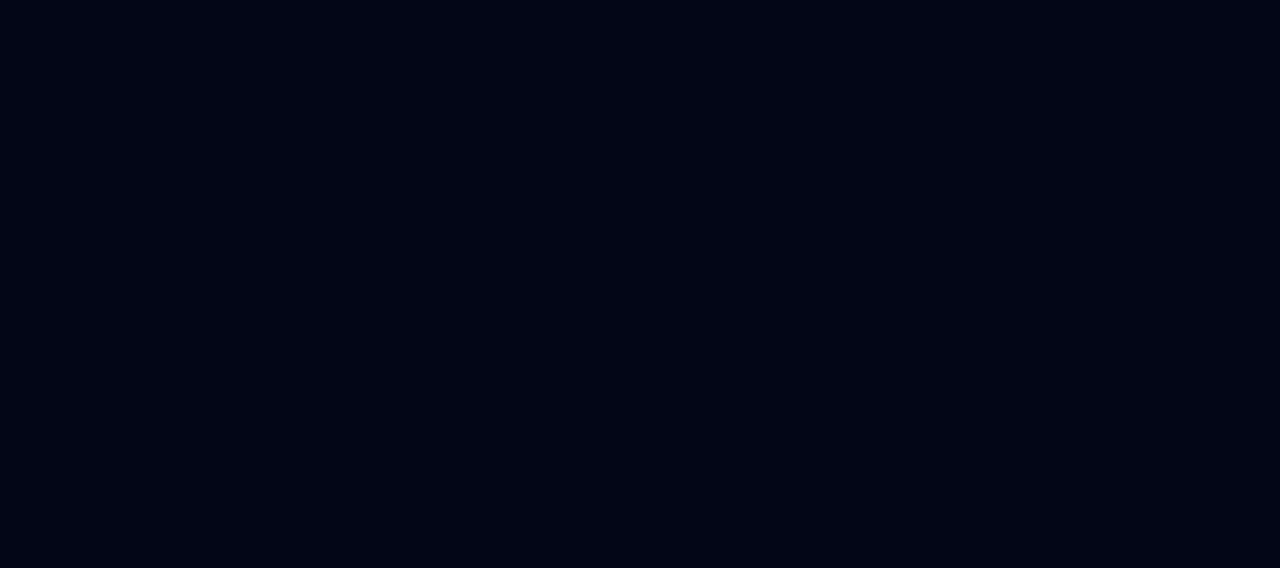
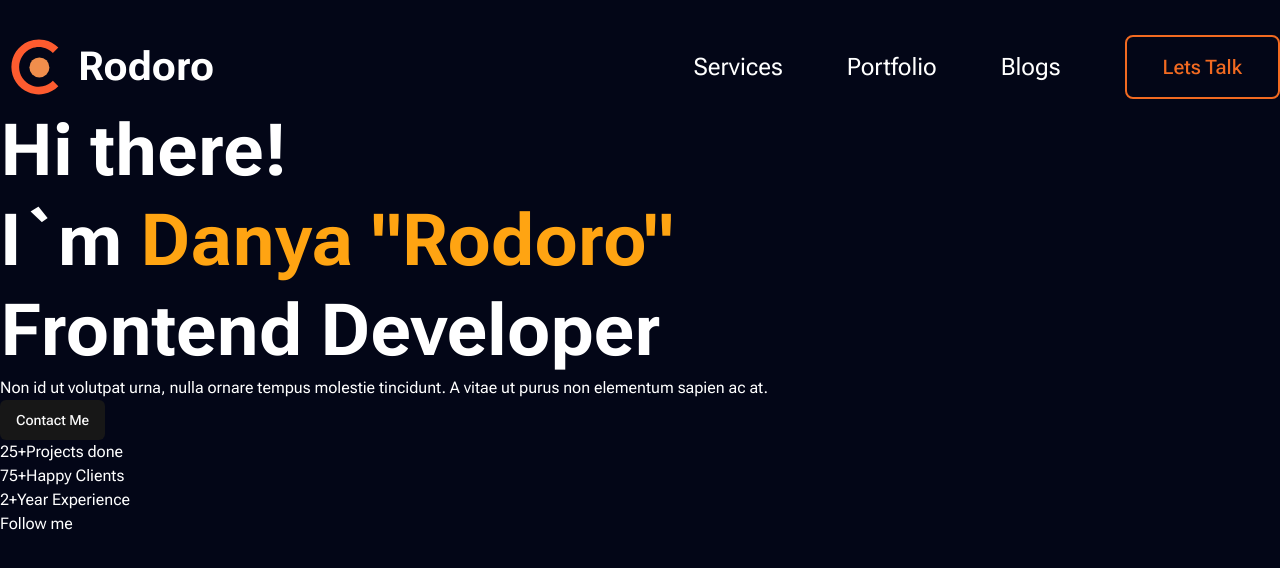
Before and after one commit to Rodoro/portfolio_v2, a Next.js app: page / in a window 1280 px wide. Shown: the top 568 px of the page. Built offline with nearby package versions, Linux system fonts and the light colour scheme.

Commit message:
Add header

```diff
--- a/package.json
+++ b/package.json
@@ -9,6 +9,7 @@
     "lint": "next lint"
   },
   "dependencies": {
+    "@radix-ui/react-slot": "^1.1.1",
     "class-variance-authority": "^0.7.1",
     "clsx": "^2.1.1",
     "framer-motion": "^11.13.3",
--- a/src/app/globals.css
+++ b/src/app/globals.css
@@ -5,6 +5,8 @@
 :root {
   --color-background: #030617;
   --color-text: #ffffff;
+  --color-primary: #F26A21;
+  --color-accent: #FFA412
 }
 
 body {
@@ -32,7 +34,7 @@ body {
     --destructive: 0 84.2% 60.2%;
     --destructive-foreground: 0 0% 98%;
     --border: 0 0% 89.8%;
-    --input: 0 0% 89.8%;
+    --input: #F26A21;
     --ring: 0 0% 3.9%;
     --chart-1: 12 76% 61%;
     --chart-2: 173 58% 39%;
--- a/src/app/layout.tsx
+++ b/src/app/layout.tsx
@@ -1,6 +1,7 @@
 import type { Metadata } from "next";
 import "./globals.css";
 import { Roboto_Flex } from "next/font/google";
+import Header from "@/widgets/ui/layout/Header/Header";
 
 const roboto = Roboto_Flex({
   subsets: ["latin"],
@@ -21,7 +22,8 @@ export default function RootLayout({
 }>) {
   return (
     <html lang="en">
-      <body className={`${roboto.variable}`}>
+      <body className={`${roboto.variable} flex flex-col items-center max-w-[1440px] mx-auto mt-7`}>
+        <Header />
         {children}
       </body>
     </html>
--- a/src/app/page.tsx
+++ b/src/app/page.tsx
@@ -2,8 +2,8 @@ import About from "@/widgets/ui/pages/Main/About/About";
 
 export default function Home() {
   return (
-    <>
+    <main className="w-full">
       <About />
-    </>
+    </main>
   );
 }
--- /dev/null
+++ b/src/shared/ui/Link.tsx
@@ -0,0 +1,11 @@
+import React from 'react'
+import Link from 'next/link'
+
+export default function CustomLink({ href, children }: { href: string, children: React.ReactNode }) {
+    // TODO: Анимацию при ховере появление снизу полоски
+    return (
+        <Link href={href}>
+            {children}
+        </Link>
+    )
+}
--- /dev/null
+++ b/src/shared/ui/Logo.tsx
@@ -0,0 +1,14 @@
+import Link from 'next/link'
+import React from 'react'
+
+export default function Logo() {
+    return (
+        <Link href={'/'} className='flex flex-row items-center font-bold text-[40px]'>
+            <svg width={78} height={78} viewBox="0 0 78 78" fill="none" xmlns="http://www.w3.org/2000/svg">
+                <path d="M58.3363 19.4454C54.4904 15.5995 49.5903 12.9804 44.2559 11.9193C38.9214 10.8582 33.392 11.4028 28.3671 13.4842C23.3421 15.5656 19.0472 19.0903 16.0255 23.6127C13.0037 28.135 11.3909 33.4519 11.3909 38.8909C11.3909 44.3299 13.0037 49.6467 16.0255 54.169C19.0472 58.6914 23.3421 62.2161 28.3671 64.2976C33.392 66.379 38.9214 66.9236 44.2559 65.8625C49.5903 64.8014 54.4904 62.1822 58.3363 58.3363L52.8745 52.8745C50.1088 55.6402 46.5851 57.5237 42.7489 58.2867C38.9128 59.0498 34.9366 58.6581 31.323 57.1614C27.7094 55.6646 24.6209 53.1299 22.4479 49.8777C20.2749 46.6256 19.115 42.8022 19.115 38.8909C19.115 34.9796 20.2749 31.1561 22.4479 27.904C24.6209 24.6519 27.7094 22.1172 31.323 20.6204C34.9366 19.1236 38.9128 18.732 42.7489 19.495C46.5851 20.2581 50.1088 22.1415 52.8745 24.9072L58.3363 19.4454Z" fill="#FD5B2F" />
+                <circle cx="39.3906" cy="39.3909" r={10} fill="#F08E4C" />
+            </svg>
+            Rodoro
+        </Link>
+    )
+}
--- /dev/null
+++ b/src/shared/ui/button.tsx
@@ -0,0 +1,58 @@
+import * as React from "react"
+import { Slot } from "@radix-ui/react-slot"
+import { cva, type VariantProps } from "class-variance-authority"
+
+import { cn } from "@/shared/lib/utils"
+
+const buttonVariants = cva(
+  "inline-flex items-center justify-center gap-2 whitespace-nowrap rounded-md text-sm font-medium ring-offset-background transition-colors focus-visible:outline-none focus-visible:ring-2 focus-visible:ring-ring focus-visible:ring-offset-2 disabled:pointer-events-none disabled:opacity-50 [&_svg]:pointer-events-none [&_svg]:size-4 [&_svg]:shrink-0",
+  {
+    variants: {
+      variant: {
+        default: "bg-primary text-primary-foreground hover:bg-primary/90",
+        destructive:
+          "bg-destructive text-destructive-foreground hover:bg-destructive/90",
+        outline:
+          "border border-2 border-input bg-background hover:bg-accent/10 text-input",
+        // TODO: Добавить анимацию заливки кнопки
+        secondary:
+          "bg-secondary text-secondary-foreground hover:bg-secondary/80",
+        ghost: "hover:bg-accent hover:text-accent-foreground",
+        link: "text-primary underline-offset-4 hover:underline",
+      },
+      size: {
+        default: "h-10 px-4 py-2",
+        sm: "h-9 rounded-md px-3",
+        lg: "h-11 rounded-md px-8",
+        xl: "h-16 rounded-lg px-9",
+        icon: "h-10 w-10",
+      },
+    },
+    defaultVariants: {
+      variant: "default",
+      size: "default",
+    },
+  }
+)
+
+export interface ButtonProps
+  extends React.ButtonHTMLAttributes<HTMLButtonElement>,
+  VariantProps<typeof buttonVariants> {
+  asChild?: boolean
+}
+
+const Button = React.forwardRef<HTMLButtonElement, ButtonProps>(
+  ({ className, variant, size, asChild = false, ...props }, ref) => {
+    const Comp = asChild ? Slot : "button"
+    return (
+      <Comp
+        className={cn(buttonVariants({ variant, size, className }))}
+        ref={ref}
+        {...props}
+      />
+    )
+  }
+)
+Button.displayName = "Button"
+
+export { Button, buttonVariants }
--- a/src/widgets/ui/layout/Header/Header.tsx
+++ b/src/widgets/ui/layout/Header/Header.tsx
@@ -1,9 +1,34 @@
+import { Button } from '@/shared/ui/button'
+import CustomLink from '@/shared/ui/Link'
+import Logo from '@/shared/ui/Logo'
 import React from 'react'
 
 export default function Header() {
     return (
-        <header>
-
+        <header className='flex items-center justify-between w-full'>
+            <Logo />
+            <nav className='flex w-full items-center justify-end gap-16'>
+                <ul className='flex  text-2xl gap-16'>
+                    <li>
+                        <CustomLink href='/#services'>
+                            Services
+                        </CustomLink>
+                    </li>
+                    <li>
+                        <CustomLink href='/#portfolio'>
+                            Portfolio
+                        </CustomLink>
+                    </li>
+                    <li>
+                        <CustomLink href='/#blogs'>
+                            Blogs
+                        </CustomLink>
+                    </li>
+                </ul>
+                <Button variant={'outline'} size={'xl'} className='text-xl' >
+                    Lets Talk
+                </Button>
+            </nav>
         </header>
     )
 }
--- a/src/widgets/ui/pages/Main/About/About.tsx
+++ b/src/widgets/ui/pages/Main/About/About.tsx
@@ -1,8 +1,53 @@
+import { Button } from '@/shared/ui/button'
 import React from 'react'
 
 export default function About() {
     return (
-        <section>
+        <section className='w-full '>
+            <h1 className='text-7xl font-bold leading-tight'>
+                Hi there!<br />
+                I`m <span className='text-accent'>Danya &quot;Rodoro&quot;</span><br />
+                <span>
+                    Frontend Developer
+                </span>
+            </h1>
+            <p>
+                Non id ut volutpat urna, nulla ornare tempus molestie
+                tincidunt. A vitae ut purus non elementum sapien ac at.
+            </p>
+            <Button>
+                Contact Me
+            </Button>
+            <div>
+                <ul>
+                    <li>
+                        <span>25+</span>
+                        Projects done
+                    </li>
+                    <li>
+                        <span>75+</span>
+                        Happy Clients
+                    </li>
+                    <li>
+                        <span>2+</span>
+                        Year Experience
+                    </li>
+                </ul>
+                <div>
+                    Follow me
+                    <ul>
+                        <li>
+
+                        </li>
+                        <li>
+
+                        </li>
+                        <li>
+
+                        </li>
+                    </ul>
+                </div>
+            </div>
 
         </section>
     )
--- a/tailwind.config.ts
+++ b/tailwind.config.ts
@@ -7,7 +7,7 @@ const config: Config = {
     "./src/components/**/*.{js,ts,jsx,tsx,mdx}",
     "./src/app/**/*.{js,ts,jsx,tsx,mdx}",
     "./src/widgets/**/*.{js,ts,jsx,tsx,mdx}",
-    "./src/shared/**/*.{js,ts,jsx,tsx,mdx}",
+    "./src/shared/ui/**/*.{js,ts,jsx,tsx,mdx}",
   ],
   theme: {
     extend: {
@@ -17,7 +17,7 @@ const config: Config = {
         ]
       },
       colors: {
-  			background: 'hsl(var(--background))',
+        background: 'hsl(var(--color-background))',
         foreground: 'hsl(var(--foreground))',
         card: {
           DEFAULT: 'hsl(var(--card))',
@@ -40,15 +40,15 @@ const config: Config = {
           foreground: 'hsl(var(--muted-foreground))'
         },
         accent: {
-  				DEFAULT: 'hsl(var(--accent))',
-  				foreground: 'hsl(var(--accent-foreground))'
+          DEFAULT: 'var(--color-accent)',
+          foreground: 'var(--color-accent-foreground)'
         },
         destructive: {
           DEFAULT: 'hsl(var(--destructive))',
           foreground: 'hsl(var(--destructive-foreground))'
         },
         border: 'hsl(var(--border))',
-  			input: 'hsl(var(--input))',
+        input: 'var(--input)',
         ring: 'hsl(var(--ring))',
         chart: {
           '1': 'hsl(var(--chart-1))',
```
Also changed, not shown: 1 other file (tests, documents, lock files or other folders). Lines whose indentation alone changed are shown as unchanged.
